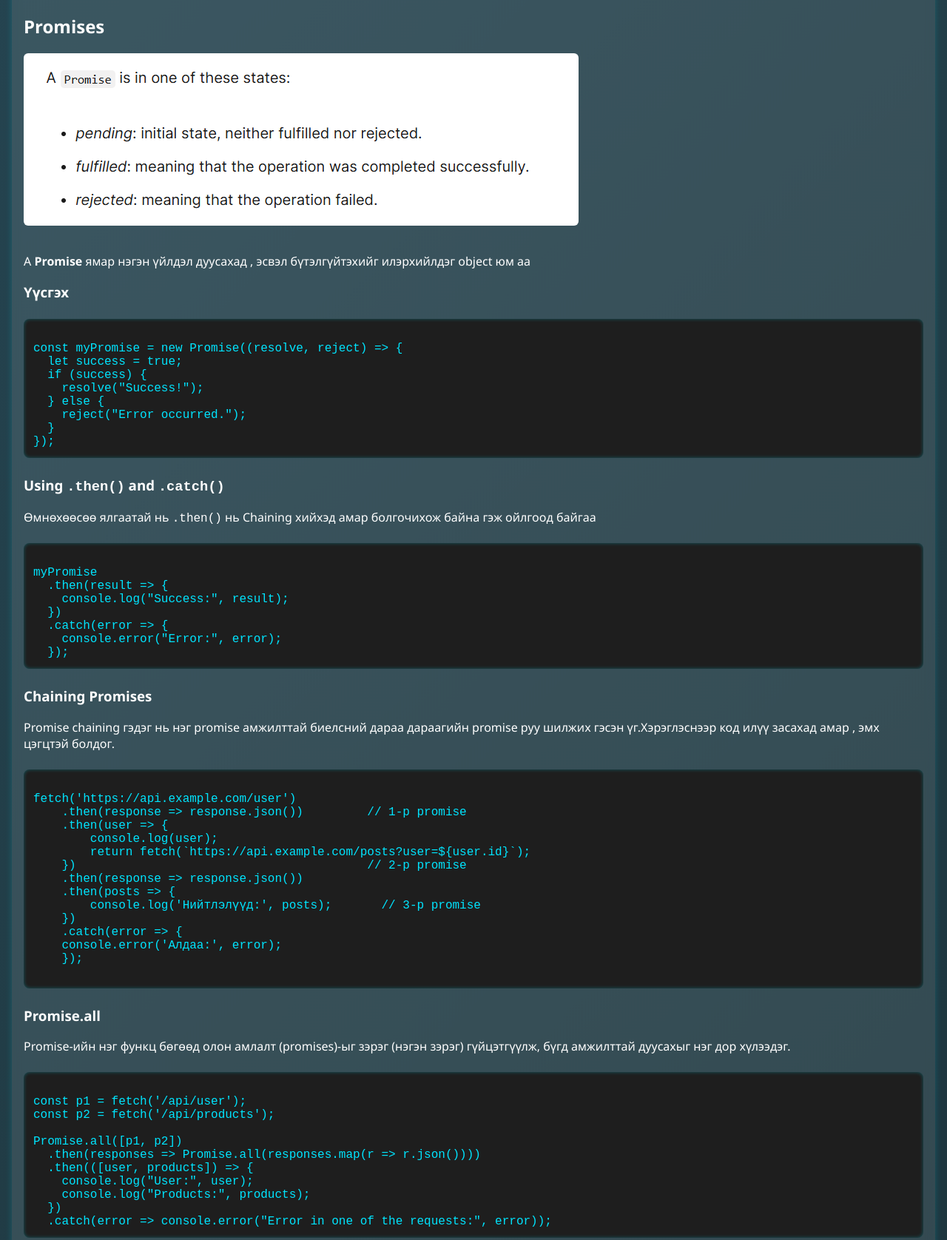
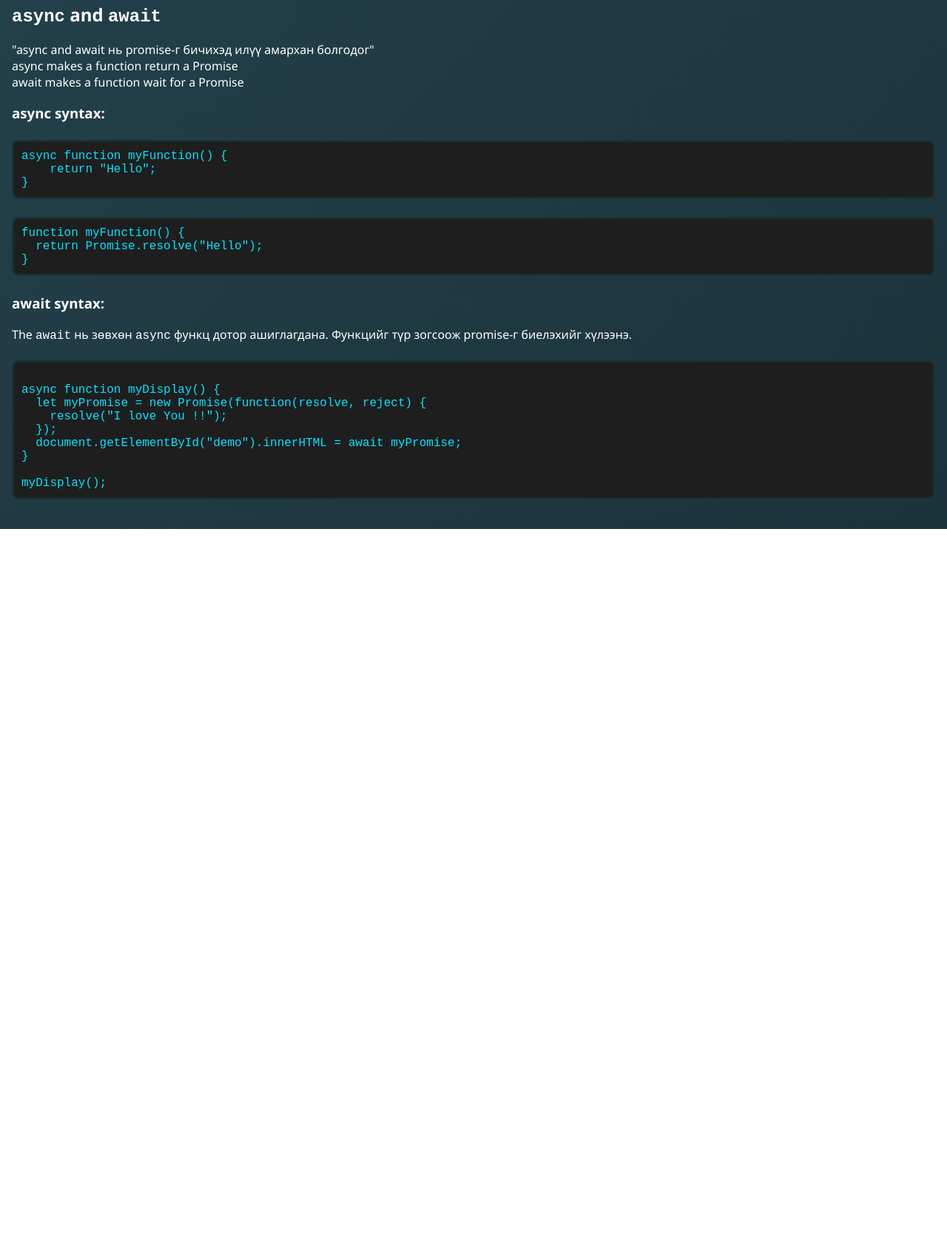
Before and after one commit to erdemirror/task1, a plain HTML site: page index.html in a window 1280 px wide. Shown: the part 938-2614 px from the top of the page at 74% size. After the commit the page ends 1653 px from the top, so only its background shows below. Drawn offline with Linux system fonts and the light colour scheme.

Commit message:
added async and await

```diff
--- a/index.html
+++ b/index.html
@@ -70,76 +70,37 @@ let value = toCelsius(100);</code></pre>
       </div>
     </div>
 
-    <div class="promises">
-      <h2>Promises</h2>
-      <img src="./images/pic1.png" alt="promises" />
+    <div class="async">
+      <h2><code>async</code> and <code>await</code></h2>
+      <p>
+        "async and await нь promise-г бичихэд илүү амархан болгодог"<br />
+        async makes a function return a Promise <br />
+        await makes a function wait for a Promise
+      </p>
+      <h3>async syntax:</h3>
+      <pre><code>async function myFunction() {
+    return "Hello";
+}</code></pre>
 
-      <p>
-        A <strong>Promise</strong> ямар нэгэн үйлдэл дуусахад , эсвэл
-        бүтэлгүйтэхийг илэрхийлдэг object юм аа
-      </p>
+      <pre><code>function myFunction() {
+  return Promise.resolve("Hello");
+}</code></pre>
+    </div>
 
-      <h3>Үүсгэх</h3>
-      <pre><code>
-const myPromise = new Promise((resolve, reject) => {
-  let success = true;
-  if (success) {
-    resolve("Success!");
-  } else {
-    reject("Error occurred.");
-  }
-});</code></pre>
+    <h3>await syntax:</h3>
+    <p>
+      The <code>await</code> нь зөвхөн <code>async</code> функц дотор
+      ашиглагдана. Функцийг түр зогсоож promise-г биелэхийг хүлээнэ.
+    </p>
 
-      <h3>Using <code>.then()</code> and <code>.catch()</code></h3>
+    <pre><code>
+async function myDisplay() {
+  let myPromise = new Promise(function(resolve, reject) {
+    resolve("I love You !!");
+  });
+  document.getElementById("demo").innerHTML = await myPromise;
+}
 
-      Өмнөхөөсөө ялгаатай нь <code>.then()</code> нь Chaining хийхэд амар
-      болгочихож байна гэж ойлгоод байгаа
-
-      <pre><code>
-myPromise
-  .then(result => {
-    console.log("Success:", result);
-  })
-  .catch(error => {
-    console.error("Error:", error);
-  });</code></pre>
-
-      <h3>Chaining Promises</h3>
-
-      Promise chaining гэдэг нь нэг promise амжилттай биелсний дараа дараагийн
-      promise руу шилжих гэсэн үг.Хэрэглэснээр код илүү засахад амар , эмх
-      цэгцтэй болдог.
-
-      <pre><code>
-fetch('https://api.example.com/user')
-    .then(response => response.json())         // 1-р promise
-    .then(user => {
-        console.log(user);
-        return fetch(`https://api.example.com/posts?user=${user.id}`);
-    })                                         // 2-р promise
-    .then(response => response.json())
-    .then(posts => {
-        console.log('Нийтлэлүүд:', posts);       // 3-р promise
-    })
-    .catch(error => {
-    console.error('Алдаа:', error);
-    });
-      </code></pre>
-
-      <h3>Promise.all</h3>
-      Promise-ийн нэг функц бөгөөд олон амлалт (promises)-ыг зэрэг (нэгэн зэрэг)
-      гүйцэтгүүлж, бүгд амжилттай дуусахыг нэг дор хүлээдэг.
-      <pre><code>
-const p1 = fetch('/api/user');
-const p2 = fetch('/api/products');
-
-Promise.all([p1, p2])
-  .then(responses => Promise.all(responses.map(r => r.json())))
-  .then(([user, products]) => {
-    console.log("User:", user);
-    console.log("Products:", products);
-  })
-  .catch(error => console.error("Error in one of the requests:", error));</code></pre>
-    </div>
+myDisplay();</code></pre>
   </body>
 </html>
```
